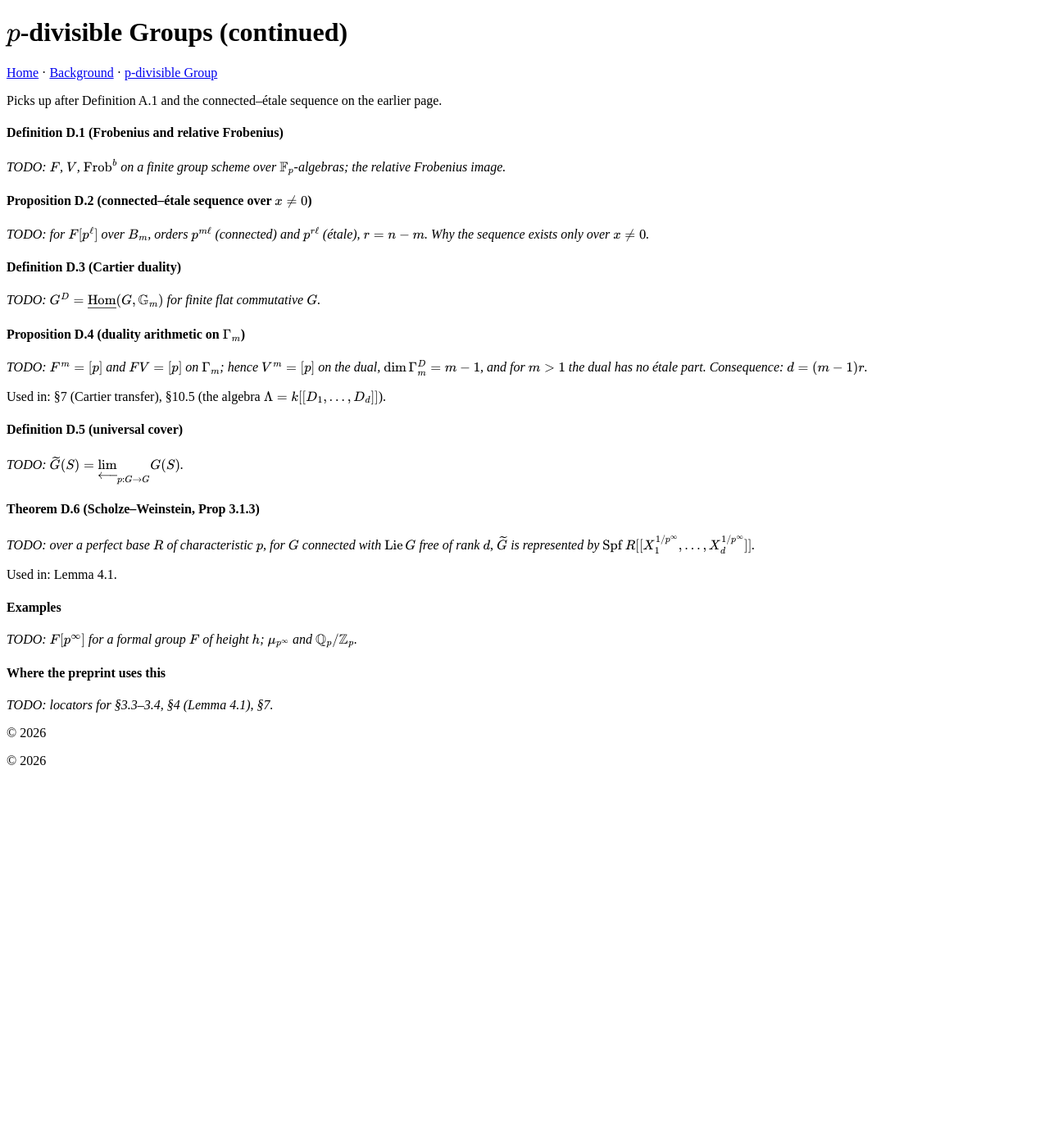
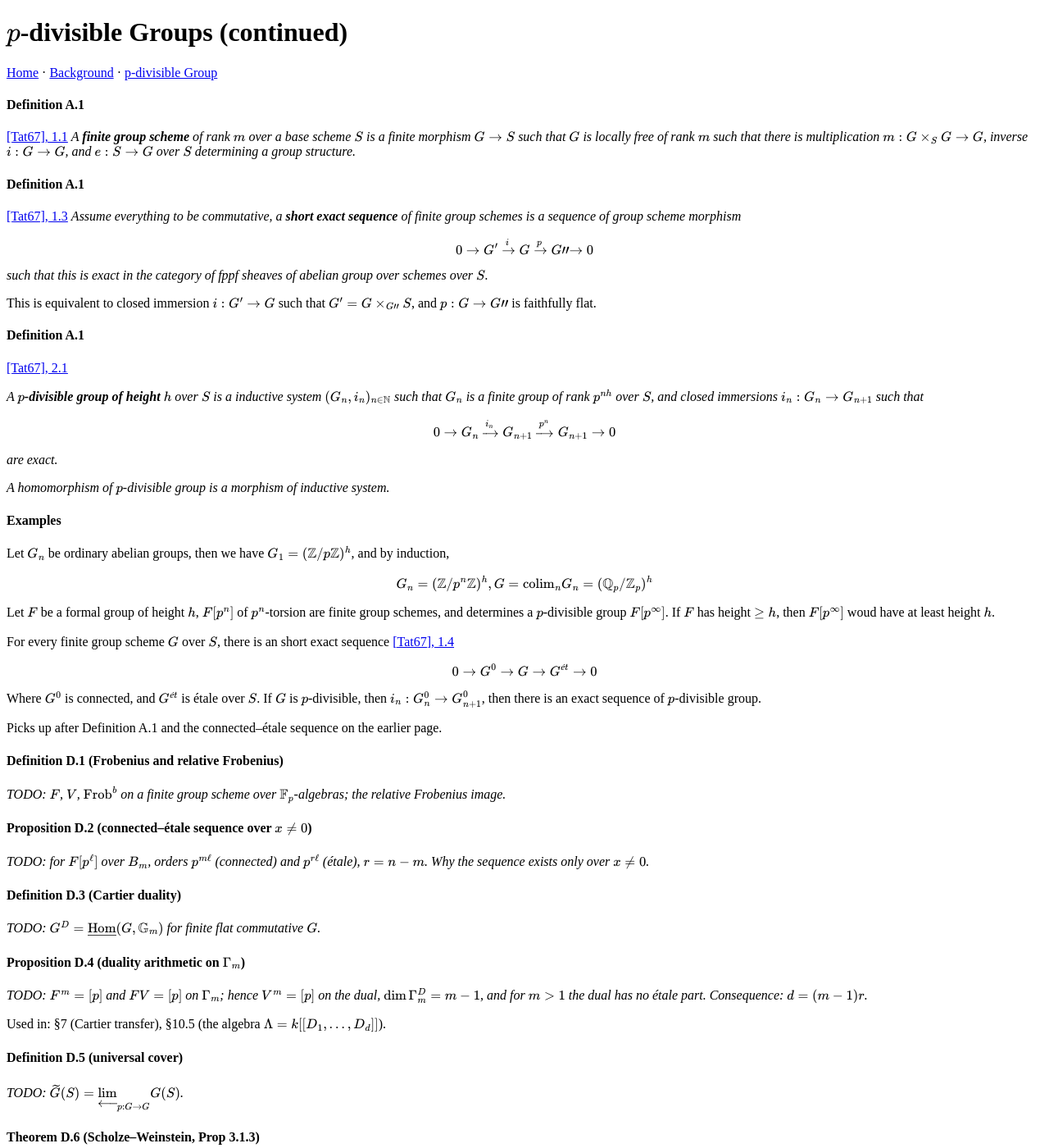
Before and after one commit to justinli1128/OnOpenAiPreprint313-finiteGenerationOfK-n-LocalSphere, a Jekyll site: the page built from supplements/pdivisiblegroups.md, in a window 1280 px wide and 1400 px high. Shown: the whole window at 82% size. Built offline with Jekyll 4.4.1, drawn with Linux system fonts in a browser that asks for light colours; our own code applies the rules of GitHub Pages for plain Markdown files.

Commit message:
Update pdivisiblegroups.md

```diff
--- a/supplements/pdivisiblegroups.md
+++ b/supplements/pdivisiblegroups.md
@@ -6,6 +6,46 @@ title: p-divisible Groups (continued)
 # $p$-divisible Groups (continued)
 
 [Home](https://justinli1128.github.io/OnOpenAiPreprint313-finiteGenerationOfK-n-LocalSphere/) · [Background](https://justinli1128.github.io/OnOpenAiPreprint313-finiteGenerationOfK-n-LocalSphere/subfolder/background/) · [p-divisible Group](https://justinli1128.github.io/OnOpenAiPreprint313-finiteGenerationOfK-n-LocalSphere/subfolder/pdivisiblegroup/)
+
+#### Definition A.1
+[\[Tat67\], 1.1](\bibliography.md/)
+_A **finite group scheme** of rank $m$ over a base scheme $S$ is a finite morphism $G\to S$ such that $G$ is locally free of rank $m$ such that there is multiplication $m: G\times\_S G\to G$, inverse $i:G\to G$, and $e: S\to G$ over $S$ determining a group structure._
+
+#### Definition A.1
+[\[Tat67\], 1.3](\bibliography.md/)
+_Assume everything to be commutative, a **short exact sequence** of finite group schemes is a sequence of group scheme morphism
+\\[
+0\to G'\xrightarrow{i} G\xrightarrow{p} G"\to 0
+\\]
+such that this is exact in the category of fppf sheaves of abelian group over schemes over $S$._
+
+This is equivalent to closed immersion $i:G'\to G$ such that $G'=G\times\_{G"}S$, and $p: G\to G"$ is faithfully flat.
+
+#### Definition A.1
+[\[Tat67\], 2.1](\bibliography.md/)
+
+_A **$p$-divisible group of height $h$** over $S$ is a inductive system $(G\_n, i\_n)\_{n\in \mathbb{N}}$ such that $G\_n$ is a finite group of rank $p^{nh}$ over $S$, and closed immersions $i\_n: G\_n\to G\_{n+1}$ such that
+\\[
+0\to G\_n \xrightarrow{i\_n} G\_{n+1}\xrightarrow{p^n}G\_{n+1}\to 0
+\\]
+are exact._
+
+_A homomorphism of $p$-divisible group is a morphism of inductive system._
+
+#### Examples
+
+Let $G_n$ be ordinary abelian groups, then we have $G\_1=(\Z/p\Z)^h$, and by induction,
+\\[
+G\_n=(\Z/p^n\Z)^h, G=\colim\_n G\_n =(\mathbb{Q}\_{p}/\Z\_p)^h
+\\]
+
+Let $F$ be a formal group of height $h$, $F\[p^n\]$ of $p^n$-torsion are finite group schemes, and determines a $p$-divisible group $F\[p^\infty\]$. If $F$ has height $\geq h$, then $F\[p^\infty\]$ woud have at least height $h$.
+
+For every finite group scheme $G$ over $S$, there is an short exact sequence [\[Tat67\], 1.4](bibliography.md/)
+\\[
+0\to G^0\to G\to G^{ét}\to 0
+\\]
+Where $G^0$ is connected, and $G^{ét}$ is étale over $S$. If $G$ is $p$-divisible, then $i\_n:G\_n^0\to G\_{n+1}^0$, then there is an exact sequence of $p$-divisible group.
 
 Picks up after Definition A.1 and the connected–étale sequence on the earlier page.
 
```
